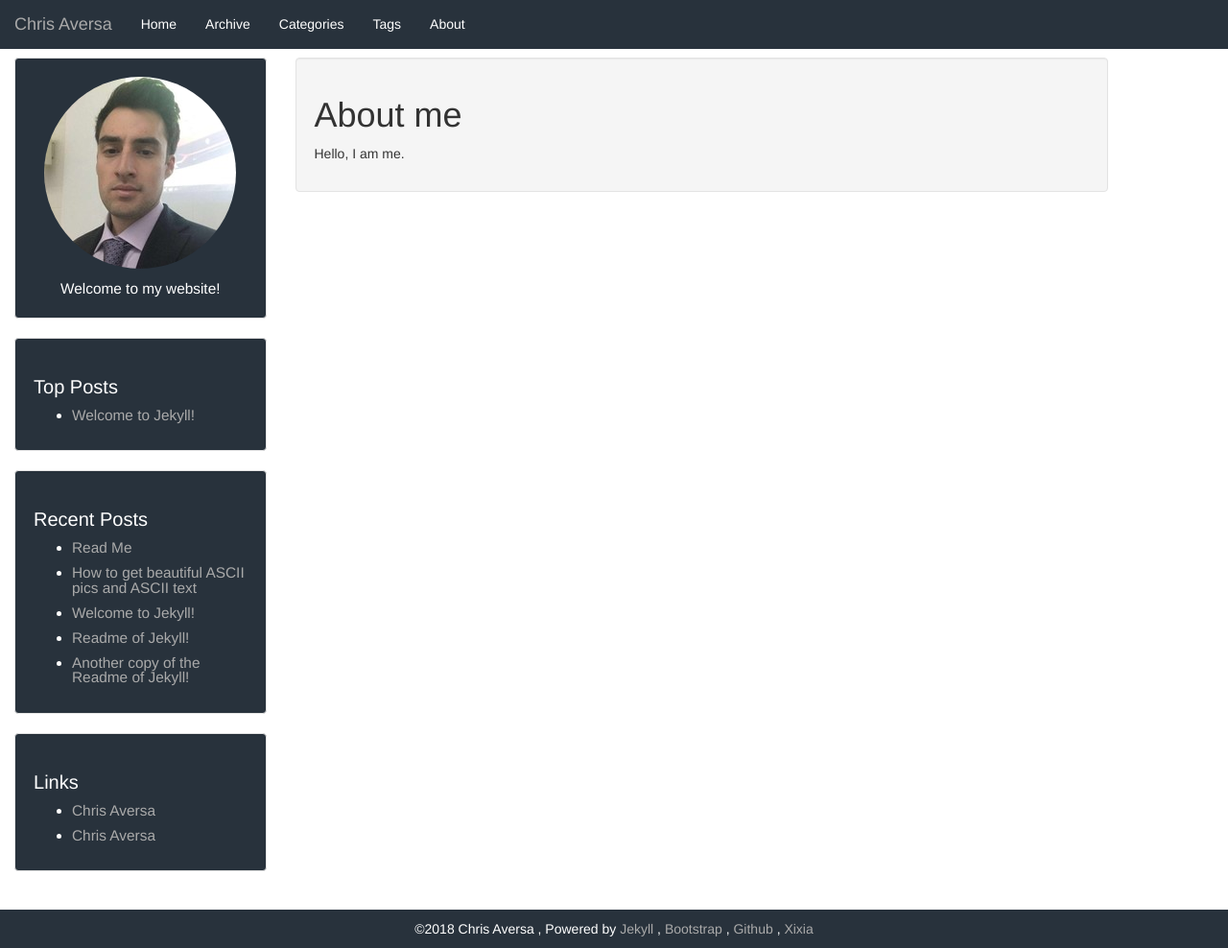
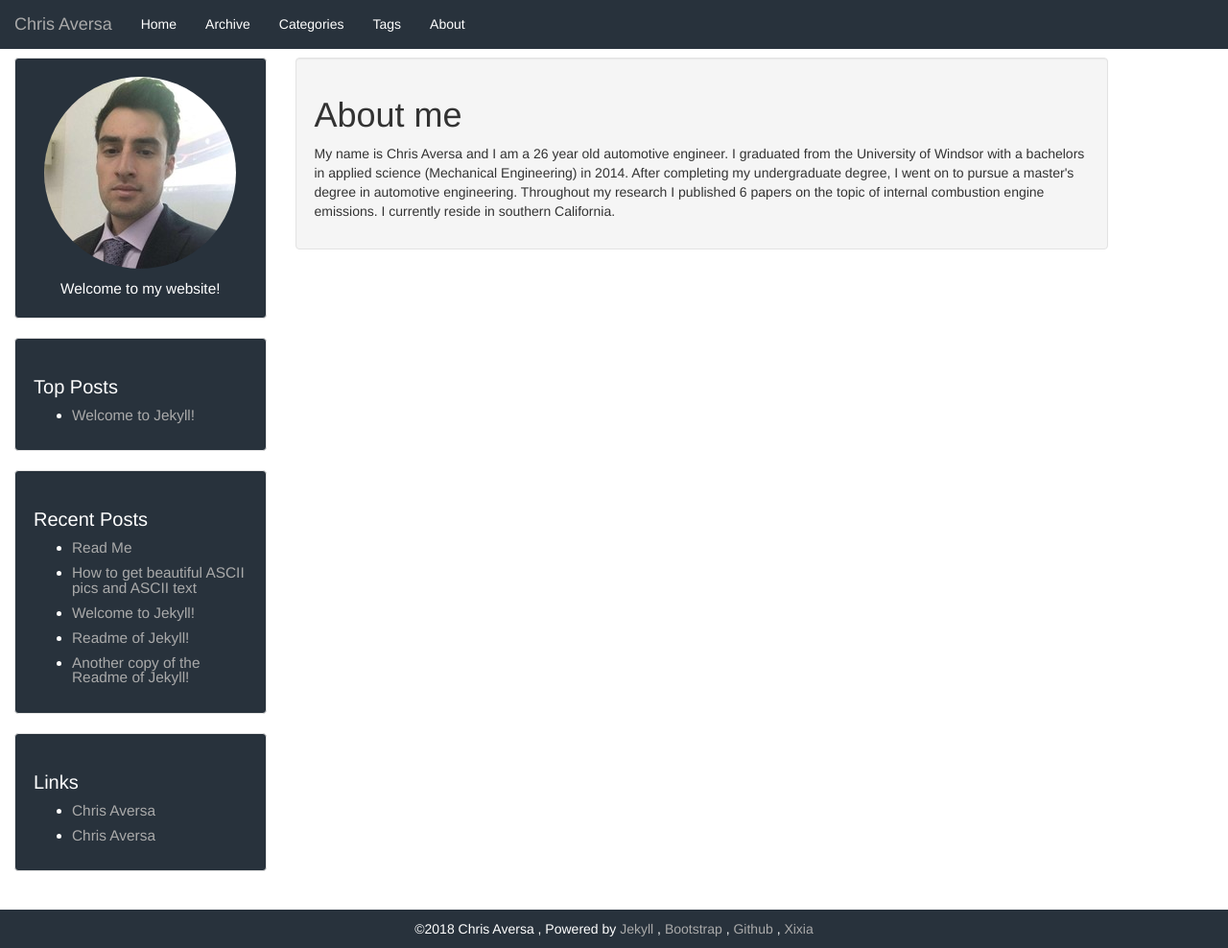
Before and after one commit to chrisaversa/chrisaversa.github.io, a Jekyll site: the page built from about.html, in a window 1280 px wide and 988 px high. Shown: the whole window at 96% size. Built offline with Jekyll 4.4.1, drawn with Linux system fonts in a browser that asks for light colours.

Commit message:
Update about.xml

```diff
--- a/about.html
+++ b/about.html
@@ -4,5 +4,8 @@ layout: default
 
 <div class="well">
     <h1>About me</h1>
-    <p>Hello, I am me.</p>
+    <p>My name is Chris Aversa and I am a 26 year old automotive engineer. I graduated from the University of Windsor with a bachelors
+    in applied science (Mechanical Engineering) in 2014. After completing my undergraduate degree, I went on to pursue a master's degree
+    in automotive engineering. Throughout my research I published 6 papers on the topic of internal combustion engine emissions. I
+    currently reside in southern California.</p>
 </div>
```
